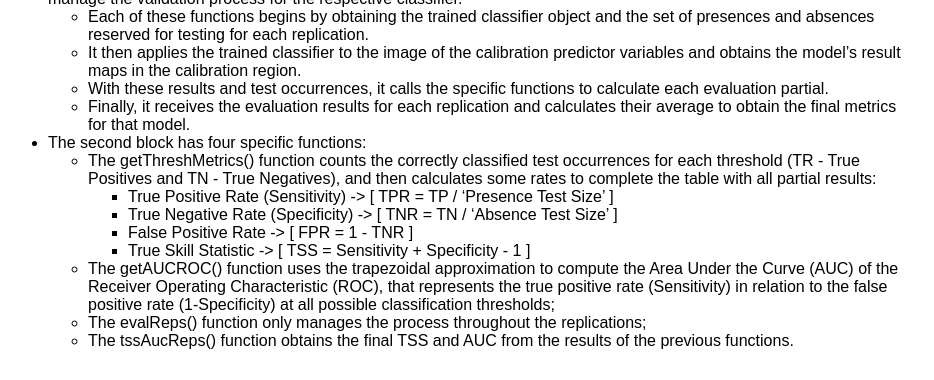
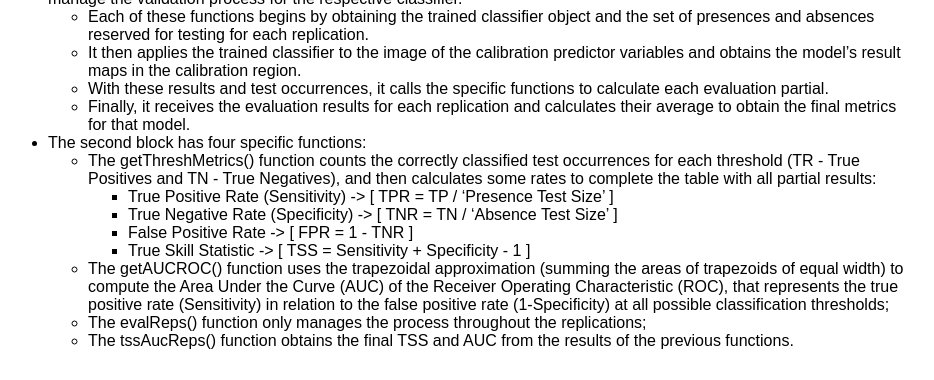
Before and after one commit to JoaoAlirio/geemod, a Jekyll site: the page built from methods.md, in a window 1280 px wide and 900 px high, scrolled down 4436 px, cut to the strip 0-380 px from the top of the window. Shown: the whole strip, without its empty margins (182-1116 px from the left). Built offline with Jekyll 4.4.1, drawn with Linux system fonts in a browser that asks for light colours.

Commit message:
Clarify getAUCROC() function description
Clarified the explanation of the getAUCROC() function by specifying the method used for approximation.

```diff
--- a/methods.md
+++ b/methods.md
@@ -142,7 +142,7 @@ There are two modes to define predictor variables:
         - True Negative Rate (Specificity) -> [ TNR = TN / 'Absence Test Size' ]
         - False Positive Rate -> [ FPR = 1 - TNR ]
         - True Skill Statistic -> [ TSS = Sensitivity + Specificity - 1 ]
-    - The getAUCROC() function uses the trapezoidal approximation to compute the Area Under the Curve (AUC) of the Receiver Operating Characteristic (ROC), that represents the true positive rate (Sensitivity) in relation to the false positive rate (1-Specificity) at all possible classification thresholds;
+    - The getAUCROC() function uses the trapezoidal approximation (summing the areas of trapezoids of equal width) to compute the Area Under the Curve (AUC) of the Receiver Operating Characteristic (ROC), that represents the true positive rate (Sensitivity) in relation to the false positive rate (1-Specificity) at all possible classification thresholds;
     - The evalReps() function only manages the process throughout the replications;
     - The tssAucReps() function obtains the final TSS and AUC from the results of the previous functions.
 
```
